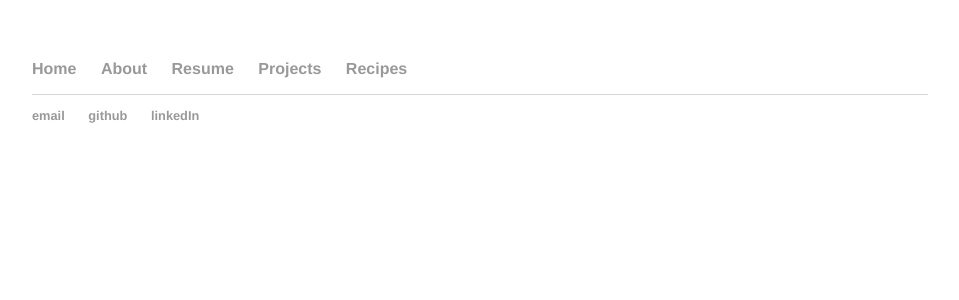
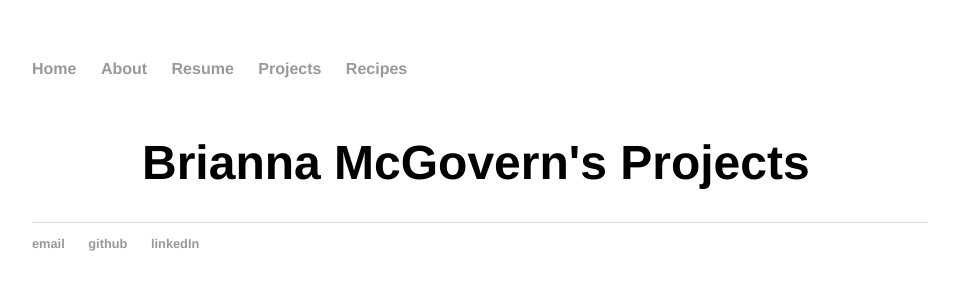
Before and after one commit to bmcgovern007/bmcgovern007.github.io, a Jekyll site: the page built from projects/index.html, in a window 1280 px wide. Shown: the top 300 px of the page, without its empty margins (160-1119 px from the left). Built offline with Jekyll 4.4.1, drawn with Linux system fonts in a browser that asks for light colours.

Commit message:
Update index.html

```diff
--- a/projects/index.html
+++ b/projects/index.html
@@ -3,3 +3,10 @@ layout: default
 title: Brianna McGovern's Projects
 ---
 	<title>Brianna McGovern's Projects</title>
+	<h1>{{ page.title }}</h1>
+	<ul class="projects">
+
+	  {% for projects in site.projects %}
+	    <li><span>{{ project.date | date_to_string }}</span> » <a href="{{ post.url }}" title="{{ post.title }}">{{ project.title }}</a></li>
+	  {% endfor %}
+	</ul>
```
